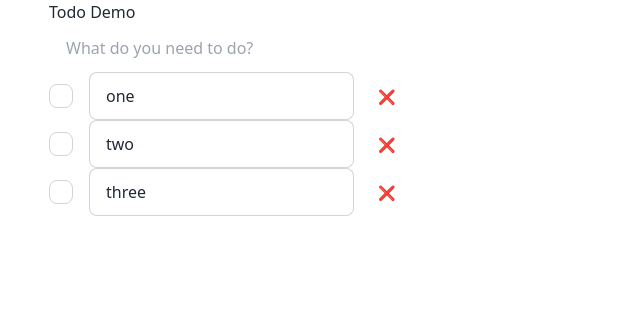
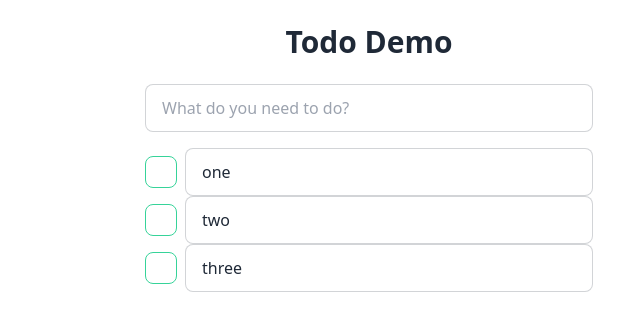
Before and after one commit to arnfaldur/sveltekit-todo-demo, a SvelteKit app: page / in a window 1280 px wide. Shown: the top 330 px of the page, without its empty margins (271-911 px from the left). Built offline with nearby package versions, Linux system fonts and the light colour scheme.

Commit message:
improved styling and UX, basic app UI complete

```diff
--- a/src/routes/+layout.svelte
+++ b/src/routes/+layout.svelte
@@ -2,12 +2,9 @@
 	import '../app.css';
 </script>
 
-<main class="container mx-auto">
+<main class="container mx-auto my-6 max-w-md">
 	<slot />
 </main>
 
 <style>
-	main {
-		max-width: 40em;
-	}
 </style>
--- a/src/routes/+page.svelte
+++ b/src/routes/+page.svelte
@@ -4,7 +4,7 @@
 	let entries = ['one', 'two', 'three'];
 
 	function addTodoEntry(e) {
-		entries = [e.target.children['new-todo-entry'].value, ...entries];
+		entries = [...entries, e.target.children['new-todo-entry'].value];
 		e.target.children['new-todo-entry'].value = '';
 		console.log(entries);
 	}
@@ -14,10 +14,10 @@
 	}
 </script>
 
-<h1>Todo Demo</h1>
+<h1 class="text-3xl font-bold text-center my-6">Todo Demo</h1>
 
-<form on:submit|preventDefault={addTodoEntry}>
-	<input class="input" type="text" name="new-todo-entry" placeholder="What do you need to do?" />
+<form class="flex my-4" on:submit|preventDefault={addTodoEntry}>
+	<input class="input input-bordered flex-1" type="text" name="new-todo-entry" placeholder="What do you need to do?" />
 </form>
 <ol class="list-none">
 	{#each entries as entry, i}
--- a/src/routes/TodoEntry.svelte
+++ b/src/routes/TodoEntry.svelte
@@ -5,14 +5,30 @@
 
 	export let id: null | number = null;
 	export let contents = '';
+	let showRemoveButton = false;
+	let done = false;
 
 	function removeButtonClicked() {
 		dispatch('removeButtonClicked', id);
 	}
 </script>
 
-<li class="flex items-center space-x-4">
-    <input class="checkbox" type="checkbox" />
-	<input class="input input-bordered" type="text" readonly value={contents} />
-	<button class="btn-sm btn-circle btn-outline" on:click={removeButtonClicked}>❌</button>
+<li
+	class="flex items-center space-x-2"
+	on:mouseenter={() => (showRemoveButton = true)}
+	on:mouseleave={() => (showRemoveButton = false)}
+>
+	<input class="checkbox checkbox-lg checkbox-success" type="checkbox" bind:checked={done} />
+	<input
+		class="input input-bordered flex-1"
+		type="text"
+      disabled={done}
+		value={contents}
+	/>
+	{#if showRemoveButton}
+		<button
+			class="btn btn-sm btn-circle btn-outline btn-error text-xl"
+			on:click={removeButtonClicked}>✖</button
+		>
+	{/if}
 </li>
```
